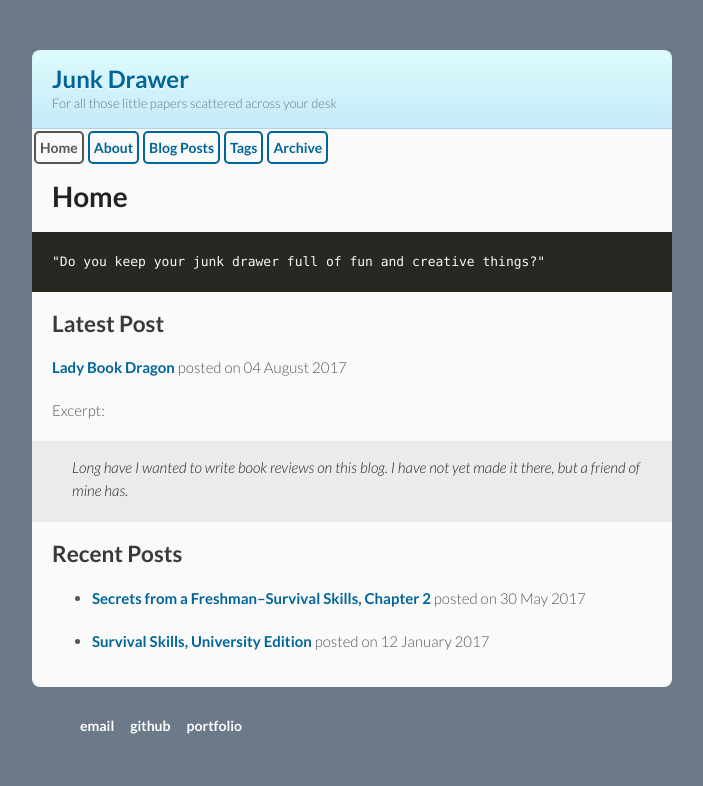
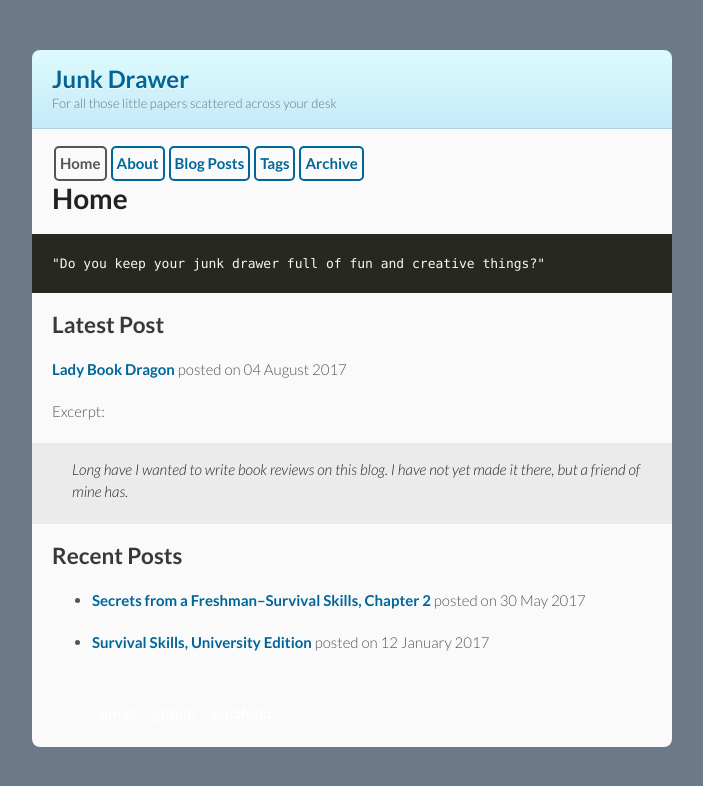
Before and after one commit to benknoble/benknoble.github.io, a Jekyll site: the page built from index.md, in a window 1280 px wide. Shown: the top 786 px of the page, without its empty margins (288-991 px from the left). Built offline with Jekyll 4.4.1, drawn with Linux system fonts in a browser that asks for light colours.

Commit message:
Move footer and nav into section
This solves a great deal of issues with getting them in place.

```diff
--- a/_layouts/default.html
+++ b/_layouts/default.html
@@ -4,13 +4,13 @@
   <body>
     <div class="wrapper">
       {% include header.html %}
+      <section>
       {% include nav.html %}
-      <section>
         <h1>{{ page.title }}</h1>
         {{ content }}
+      {% include footer.html %}
       </section>
     </div>
-    {% include footer.html %}
     <!--[if !IE]><script>fixScale(document);</script><![endif]-->
   </body>
 </html>
```
